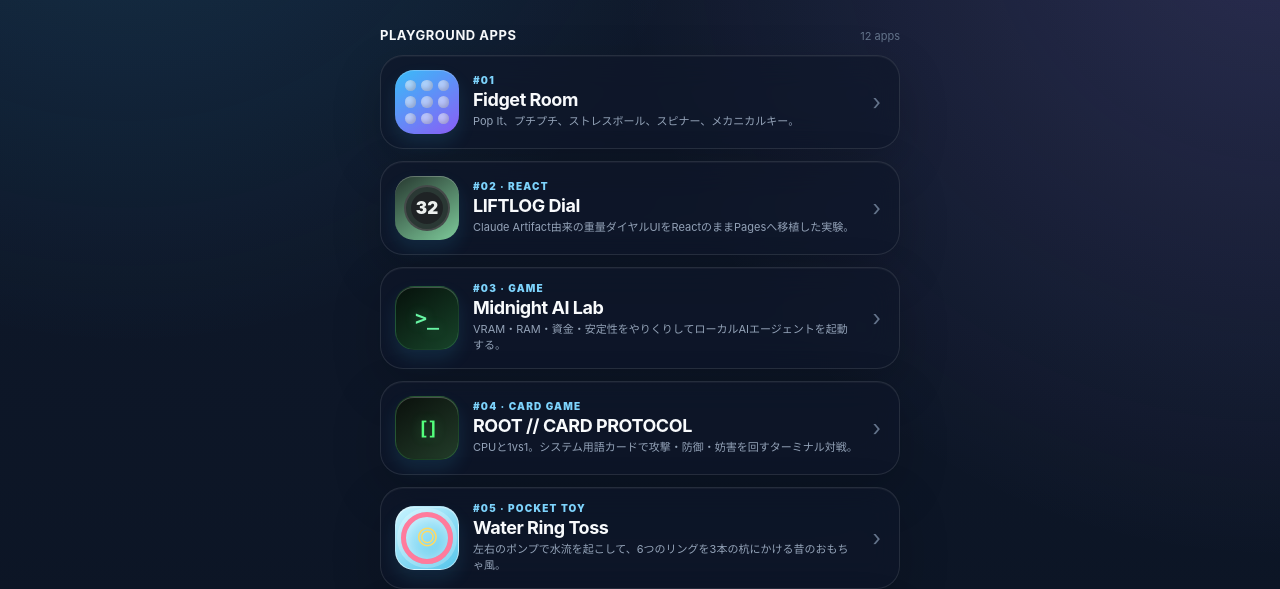
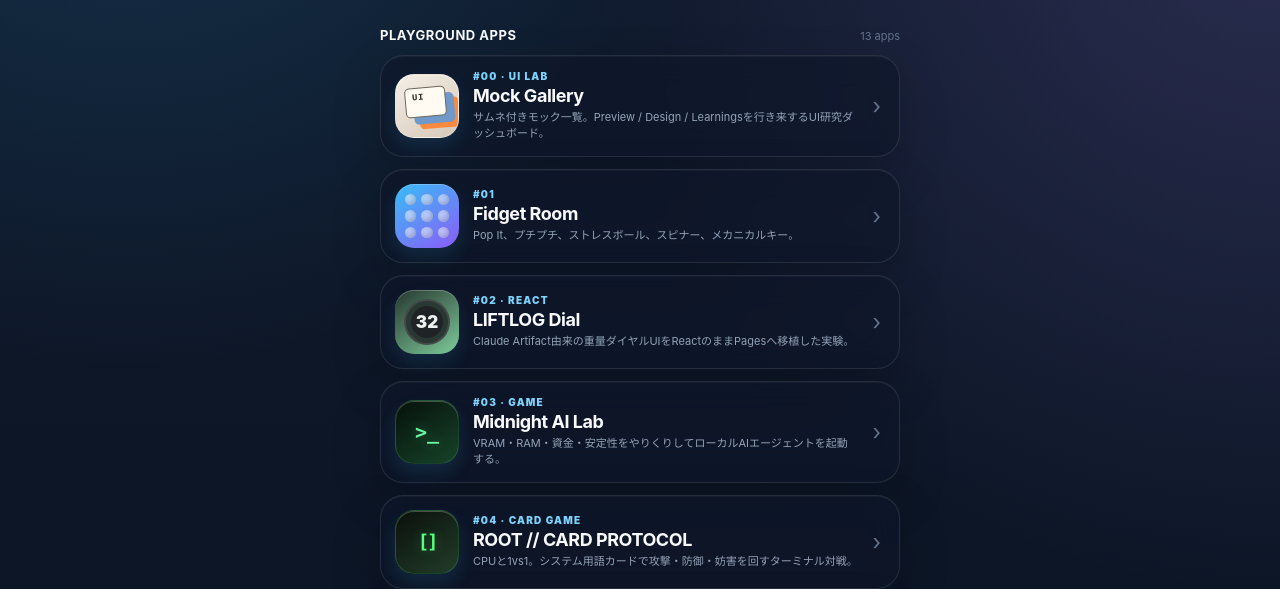
Before and after one commit to SNOWman74-64/chappy-playground, a plain HTML site: page index.html in a window 1280 px wide. Shown: the part 249-838 px from the top of the page. Drawn offline with Linux system fonts and the light colour scheme.

Commit message:
Add Mock Gallery entry to playground home

```diff
--- a/index.html
+++ b/index.html
@@ -50,6 +50,9 @@
     .app-icon.paper { position:relative; display:grid; place-items:center; overflow:hidden; background:#fdfbf9; border:1px solid #2b1a07; box-shadow:0 9px 18px rgba(255,111,30,.13); }
     .app-icon.paper::before { content:""; width:31px; height:42px; border:1px solid #171717; border-radius:4px; background:#4d7daf; transform:rotate(8deg); box-shadow:4px 4px 0 rgba(43,26,7,.09); }
     .app-icon.paper::after { content:"day"; position:absolute; width:21px; height:13px; display:grid; place-items:center; border:1px solid #171717; border-radius:3px; background:#fffdfa; color:#2b1a07; font:700 6px/1 serif; transform:rotate(4deg); box-shadow:-18px 23px 0 -7px #ff6f1e; }
+    .app-icon.gallery { position:relative; overflow:hidden; background:linear-gradient(145deg,#f5efe6,#d6c8b9); border:1px solid rgba(255,255,255,.3); }
+    .app-icon.gallery::before { content:""; position:absolute; width:39px; height:28px; left:9px; top:12px; border:1px solid #6f655b; border-radius:5px; background:#fffaf2; box-shadow:8px 7px 0 #7098c8,13px 12px 0 #ff8a3d; transform:rotate(-5deg); }
+    .app-icon.gallery::after { content:"UI"; position:absolute; left:16px; top:19px; color:#312c27; font:900 9px/1 ui-monospace,monospace; letter-spacing:.08em; transform:rotate(-5deg); }
     .app-info { min-width:0; }
     .app-no { display:block; margin-bottom:3px; color:#7dd3fc; font-size:10px; font-weight:900; letter-spacing:.12em; }
     .app-info strong { display:block; font-size:18px; letter-spacing:-.025em; }
@@ -64,8 +67,9 @@
     <span class="badge">GitHub Pages · Mobile First</span>
     <h1>Chappy<br />Playground</h1>
     <p class="lead">チャットから直接作った、小さいWebアプリの置き場。気に入ったものだけ後から育てる。</p>
-    <div class="section-title"><strong>PLAYGROUND APPS</strong><span>12 apps</span></div>
+    <div class="section-title"><strong>PLAYGROUND APPS</strong><span>13 apps</span></div>
     <section class="apps" aria-label="アプリ一覧">
+      <a class="app-card" href="./mock-gallery/"><div class="app-icon gallery" aria-hidden="true"></div><div class="app-info"><span class="app-no">#00 · UI LAB</span><strong>Mock Gallery</strong><p>サムネ付きモック一覧。Preview / Design / Learningsを行き来するUI研究ダッシュボード。</p></div><span class="arrow">›</span></a>
       <a class="app-card" href="./stress-relief/"><div class="app-icon fidget" aria-hidden="true"><i></i><i></i><i></i><i></i><i></i><i></i><i></i><i></i><i></i></div><div class="app-info"><span class="app-no">#01</span><strong>Fidget Room</strong><p>Pop It、プチプチ、ストレスボール、スピナー、メカニカルキー。</p></div><span class="arrow">›</span></a>
       <a class="app-card" href="./liftlog-dial/"><div class="app-icon dial" aria-hidden="true"></div><div class="app-info"><span class="app-no">#02 · REACT</span><strong>LIFTLOG Dial</strong><p>Claude Artifact由来の重量ダイヤルUIをReactのままPagesへ移植した実験。</p></div><span class="arrow">›</span></a>
       <a class="app-card" href="./ai-lab/"><div class="app-icon terminal" aria-hidden="true"></div><div class="app-info"><span class="app-no">#03 · GAME</span><strong>Midnight AI Lab</strong><p>VRAM・RAM・資金・安定性をやりくりしてローカルAIエージェントを起動する。</p></div><span class="arrow">›</span></a>
```
